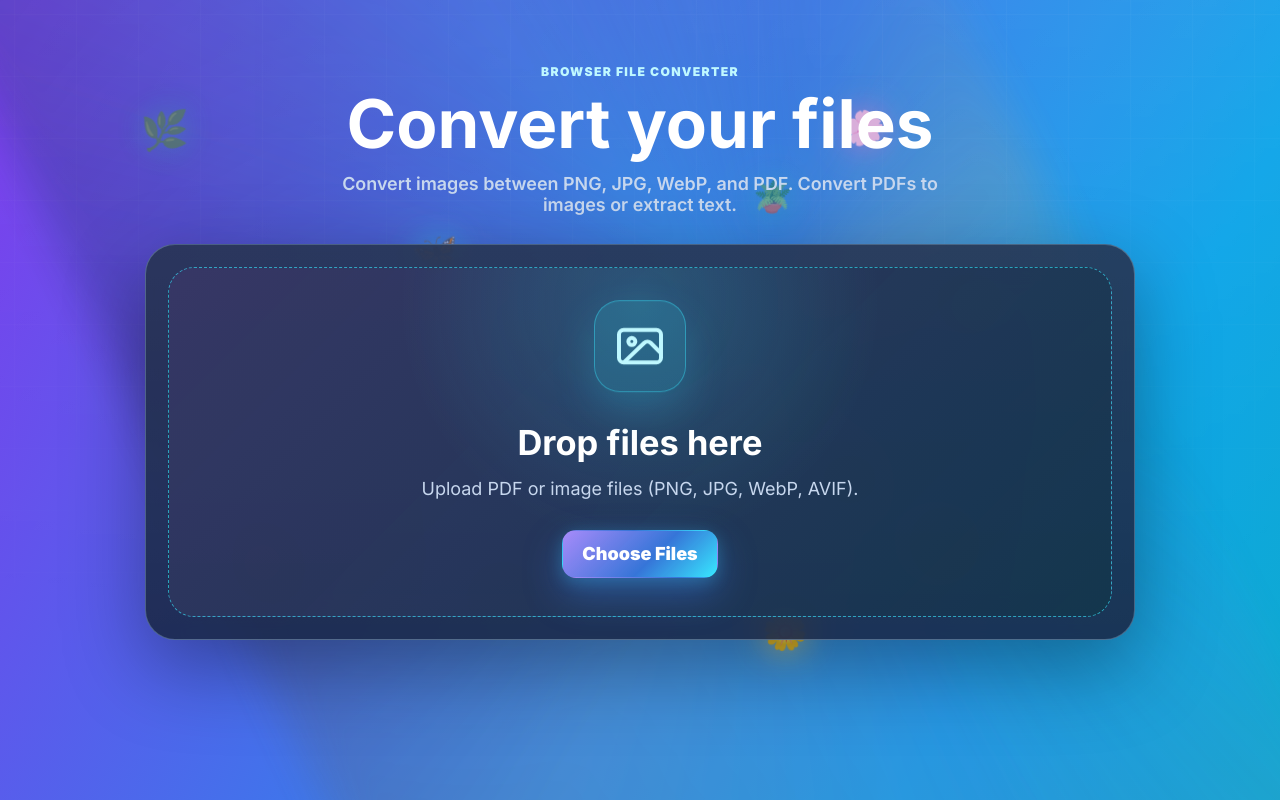
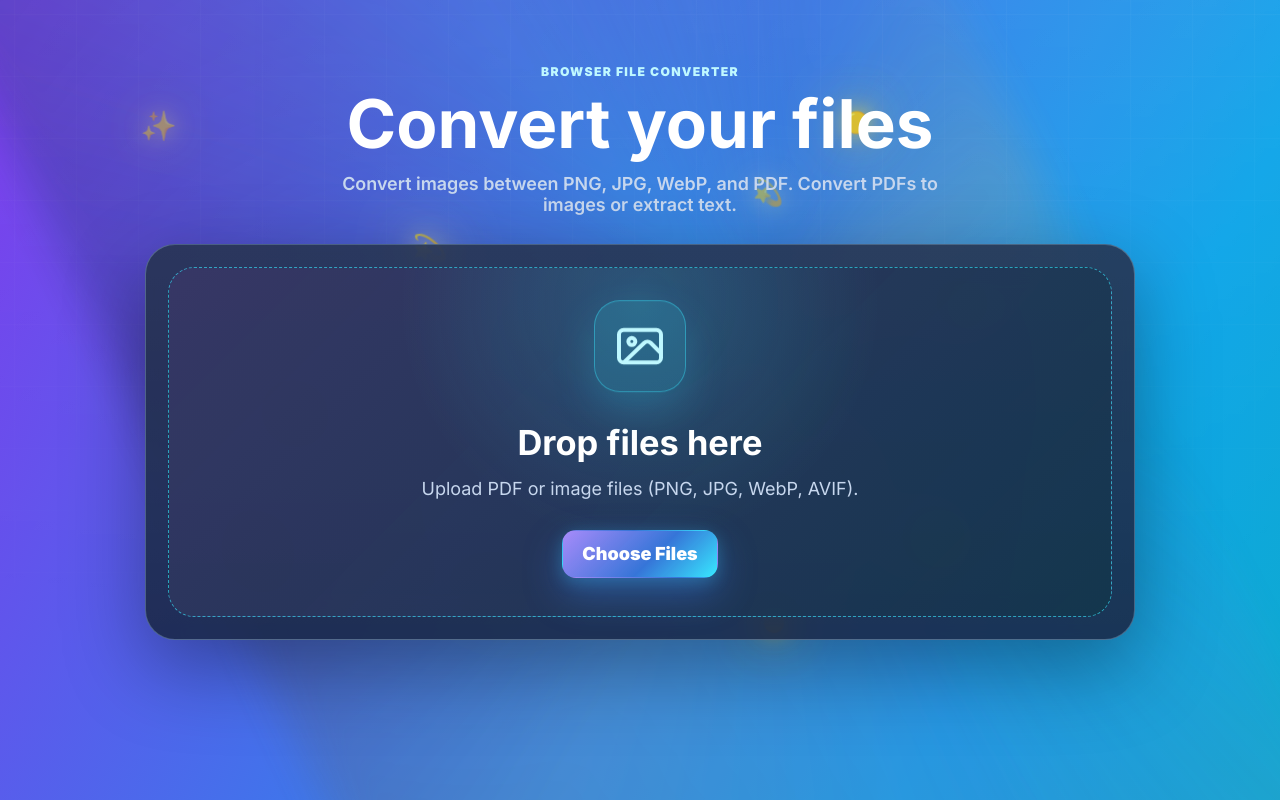
Before and after one commit to guy33liba/fileConverter, a plain HTML site: page index.html in a window 1280 px wide. Drawn offline with nearby package versions, Linux system fonts and the light colour scheme.

Commit message:
Switch background emojis to fireflies

```diff
--- a/index.html
+++ b/index.html
@@ -13,18 +13,18 @@
 </head>
 <body>
   <div class="emoji-bg" aria-hidden="true">
-    <span class="emoji-life">🌿</span>
-    <span class="emoji-life">🌸</span>
-    <span class="emoji-life">🦋</span>
-    <span class="emoji-life">🌱</span>
-    <span class="emoji-life">🌺</span>
-    <span class="emoji-life">🐠</span>
-    <span class="emoji-life">🍃</span>
-    <span class="emoji-life">🌼</span>
-    <span class="emoji-life">🪴</span>
     <span class="emoji-life">✨</span>
-    <span class="emoji-life">🌻</span>
-    <span class="emoji-life">🫧</span>
+    <span class="emoji-life">🟡</span>
+    <span class="emoji-life">💫</span>
+    <span class="emoji-life">✨</span>
+    <span class="emoji-life">🟡</span>
+    <span class="emoji-life">💫</span>
+    <span class="emoji-life">✨</span>
+    <span class="emoji-life">🟡</span>
+    <span class="emoji-life">💫</span>
+    <span class="emoji-life">✨</span>
+    <span class="emoji-life">🟡</span>
+    <span class="emoji-life">💫</span>
   </div>
 
   <main class="page-shell">
--- a/style.css
+++ b/style.css
@@ -85,8 +85,8 @@ body::after {
   height: 1em;
   font-size: var(--emoji-size);
   line-height: 1;
-  opacity: 0.72;
-  filter: drop-shadow(0 0 16px var(--emoji-glow)) saturate(1.2);
+  opacity: 0.78;
+  filter: drop-shadow(0 0 10px var(--emoji-glow)) drop-shadow(0 0 24px var(--emoji-glow)) saturate(1.3);
   transform: translate3d(0, 0, 0) rotate(var(--tilt));
   animation:
     emoji-drift var(--speed) ease-in-out infinite alternate,
@@ -94,18 +94,18 @@ body::after {
   animation-delay: var(--delay), calc(var(--delay) * -0.55);
 }
 
-.emoji-life:nth-child(1) { --start-x: 4%; --start-y: 12%; --emoji-size: 2.4rem; --speed: 12s; --delay: -1s; --move-x: 14vw; --move-y: 4vh; --tilt: -12deg; --emoji-glow: rgba(52, 211, 153, 0.82); }
-.emoji-life:nth-child(2) { --start-x: 78%; --start-y: 10%; --emoji-size: 2rem; --speed: 15s; --delay: -4s; --move-x: -18vw; --move-y: 6vh; --tilt: 10deg; --emoji-glow: rgba(255, 118, 185, 0.82); }
-.emoji-life:nth-child(3) { --start-x: 12%; --start-y: 34%; --emoji-size: 2.25rem; --speed: 10s; --delay: -7s; --move-x: 22vw; --move-y: -5vh; --tilt: 8deg; --emoji-glow: rgba(56, 232, 255, 0.9); }
-.emoji-life:nth-child(4) { --start-x: 88%; --start-y: 32%; --emoji-size: 2.15rem; --speed: 13s; --delay: -3s; --move-x: -20vw; --move-y: 7vh; --tilt: -8deg; --emoji-glow: rgba(16, 185, 129, 0.85); }
-.emoji-life:nth-child(5) { --start-x: 6%; --start-y: 62%; --emoji-size: 2.35rem; --speed: 16s; --delay: -6s; --move-x: 16vw; --move-y: 8vh; --tilt: 14deg; --emoji-glow: rgba(251, 113, 133, 0.86); }
-.emoji-life:nth-child(6) { --start-x: 82%; --start-y: 60%; --emoji-size: 2.25rem; --speed: 11s; --delay: -2s; --move-x: -24vw; --move-y: -4vh; --tilt: -6deg; --emoji-glow: rgba(251, 191, 36, 0.82); }
-.emoji-life:nth-child(7) { --start-x: 20%; --start-y: 82%; --emoji-size: 1.9rem; --speed: 14s; --delay: -9s; --move-x: 18vw; --move-y: -10vh; --tilt: -16deg; --emoji-glow: rgba(74, 222, 128, 0.82); }
-.emoji-life:nth-child(8) { --start-x: 70%; --start-y: 82%; --emoji-size: 2.2rem; --speed: 17s; --delay: -5s; --move-x: -16vw; --move-y: -8vh; --tilt: 9deg; --emoji-glow: rgba(255, 216, 107, 0.9); }
-.emoji-life:nth-child(9) { --start-x: 48%; --start-y: 16%; --emoji-size: 1.85rem; --speed: 18s; --delay: -8s; --move-x: 13vw; --move-y: 8vh; --tilt: -5deg; --emoji-glow: rgba(52, 211, 153, 0.8); }
-.emoji-life:nth-child(10) { --start-x: 38%; --start-y: 72%; --emoji-size: 1.75rem; --speed: 9s; --delay: -1.5s; --move-x: 20vw; --move-y: -6vh; --tilt: 12deg; --emoji-glow: rgba(255, 255, 255, 0.92); }
-.emoji-life:nth-child(11) { --start-x: 94%; --start-y: 78%; --emoji-size: 2.35rem; --speed: 15s; --delay: -10s; --move-x: -22vw; --move-y: -12vh; --tilt: 8deg; --emoji-glow: rgba(250, 204, 21, 0.9); }
-.emoji-life:nth-child(12) { --start-x: 2%; --start-y: 48%; --emoji-size: 2rem; --speed: 12s; --delay: -4.5s; --move-x: 22vw; --move-y: 2vh; --tilt: -10deg; --emoji-glow: rgba(125, 211, 252, 0.9); }
+.emoji-life:nth-child(1) { --start-x: 4%; --start-y: 12%; --emoji-size: 1.8rem; --speed: 12s; --delay: -1s; --move-x: 14vw; --move-y: 4vh; --tilt: -12deg; --emoji-glow: rgba(255, 242, 130, 0.9); }
+.emoji-life:nth-child(2) { --start-x: 78%; --start-y: 10%; --emoji-size: 1.25rem; --speed: 15s; --delay: -4s; --move-x: -18vw; --move-y: 6vh; --tilt: 10deg; --emoji-glow: rgba(255, 218, 80, 0.95); }
+.emoji-life:nth-child(3) { --start-x: 12%; --start-y: 34%; --emoji-size: 1.65rem; --speed: 10s; --delay: -7s; --move-x: 22vw; --move-y: -5vh; --tilt: 8deg; --emoji-glow: rgba(255, 248, 170, 0.9); }
+.emoji-life:nth-child(4) { --start-x: 88%; --start-y: 32%; --emoji-size: 1.5rem; --speed: 13s; --delay: -3s; --move-x: -20vw; --move-y: 7vh; --tilt: -8deg; --emoji-glow: rgba(255, 242, 130, 0.9); }
+.emoji-life:nth-child(5) { --start-x: 6%; --start-y: 62%; --emoji-size: 1.15rem; --speed: 16s; --delay: -6s; --move-x: 16vw; --move-y: 8vh; --tilt: 14deg; --emoji-glow: rgba(255, 218, 80, 0.95); }
+.emoji-life:nth-child(6) { --start-x: 82%; --start-y: 60%; --emoji-size: 1.55rem; --speed: 11s; --delay: -2s; --move-x: -24vw; --move-y: -4vh; --tilt: -6deg; --emoji-glow: rgba(255, 248, 170, 0.9); }
+.emoji-life:nth-child(7) { --start-x: 20%; --start-y: 82%; --emoji-size: 1.45rem; --speed: 14s; --delay: -9s; --move-x: 18vw; --move-y: -10vh; --tilt: -16deg; --emoji-glow: rgba(255, 242, 130, 0.9); }
+.emoji-life:nth-child(8) { --start-x: 70%; --start-y: 82%; --emoji-size: 1.1rem; --speed: 17s; --delay: -5s; --move-x: -16vw; --move-y: -8vh; --tilt: 9deg; --emoji-glow: rgba(255, 218, 80, 0.95); }
+.emoji-life:nth-child(9) { --start-x: 48%; --start-y: 16%; --emoji-size: 1.45rem; --speed: 18s; --delay: -8s; --move-x: 13vw; --move-y: 8vh; --tilt: -5deg; --emoji-glow: rgba(255, 248, 170, 0.9); }
+.emoji-life:nth-child(10) { --start-x: 38%; --start-y: 72%; --emoji-size: 1.35rem; --speed: 9s; --delay: -1.5s; --move-x: 20vw; --move-y: -6vh; --tilt: 12deg; --emoji-glow: rgba(255, 242, 130, 0.9); }
+.emoji-life:nth-child(11) { --start-x: 94%; --start-y: 78%; --emoji-size: 1.2rem; --speed: 15s; --delay: -10s; --move-x: -22vw; --move-y: -12vh; --tilt: 8deg; --emoji-glow: rgba(255, 218, 80, 0.95); }
+.emoji-life:nth-child(12) { --start-x: 2%; --start-y: 48%; --emoji-size: 1.5rem; --speed: 12s; --delay: -4.5s; --move-x: 22vw; --move-y: 2vh; --tilt: -10deg; --emoji-glow: rgba(255, 248, 170, 0.9); }
 
 @keyframes background-shift {
   0%, 100% { background-position: 0% 45%; }
```
